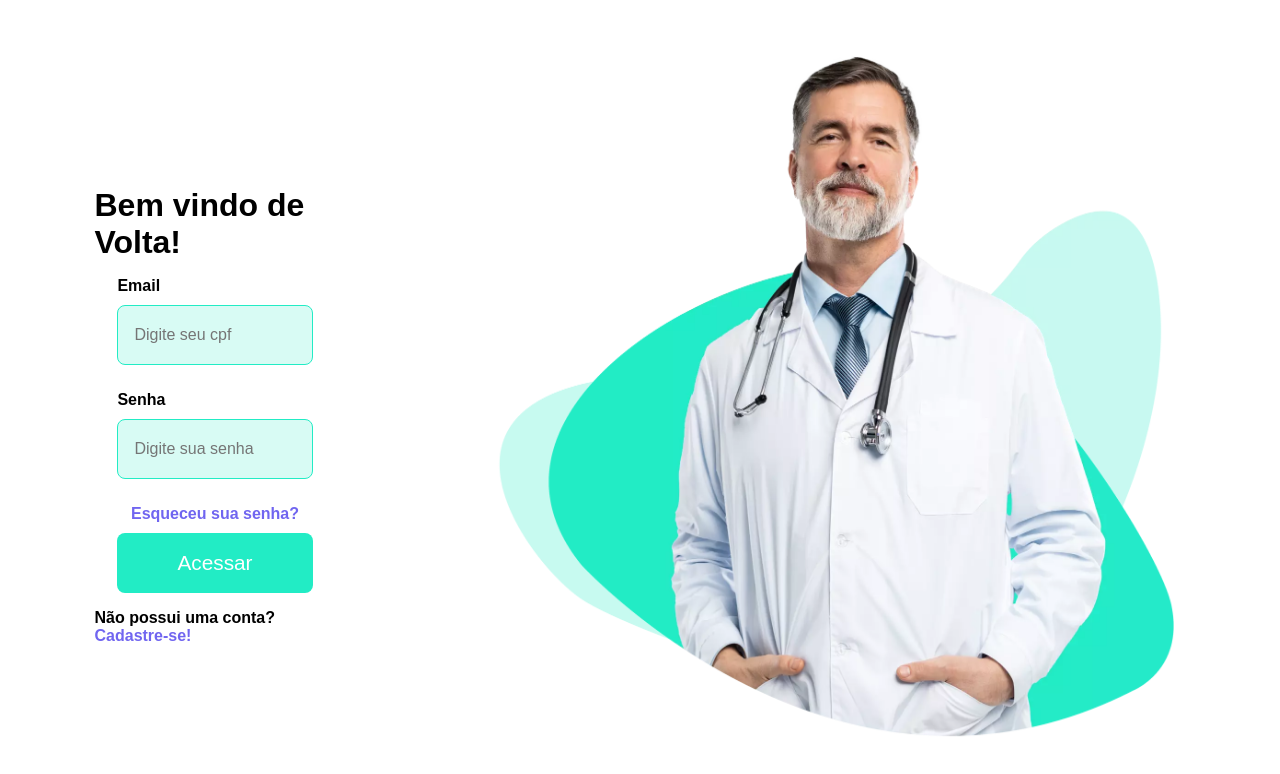
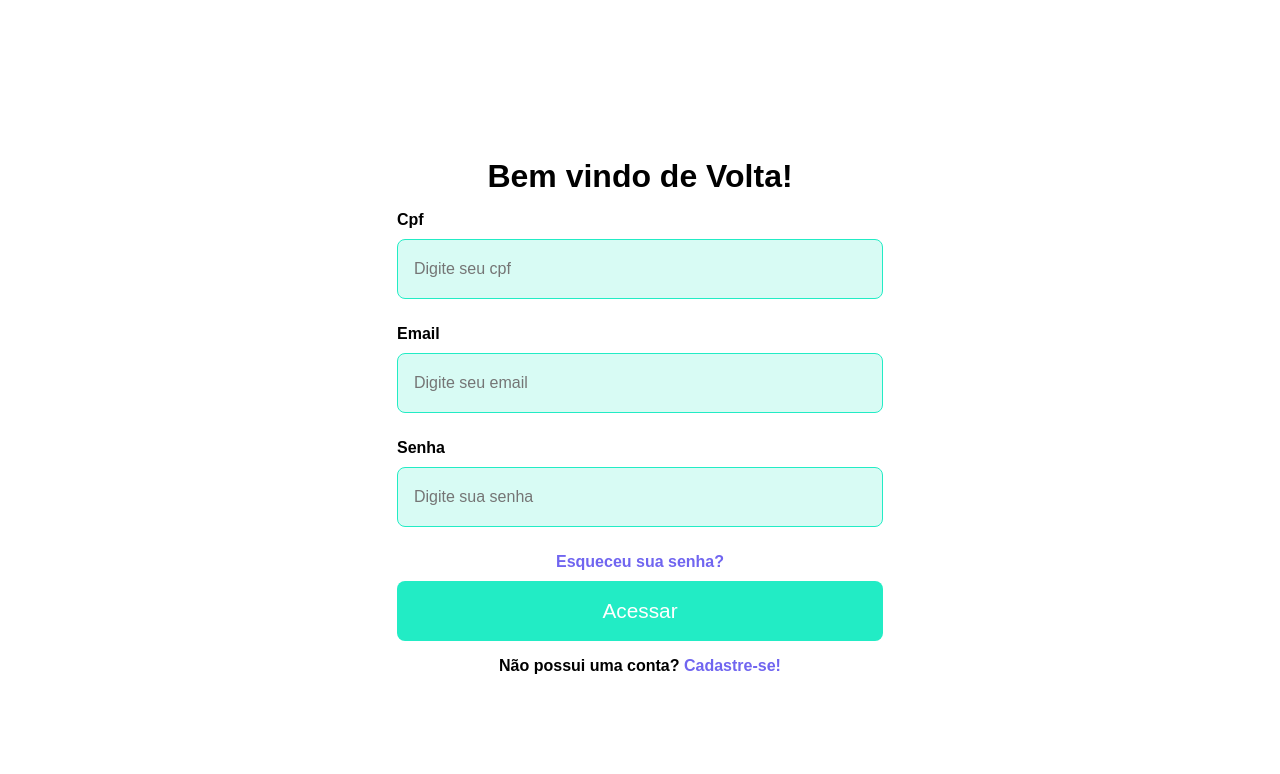
Before and after one commit to rogerrodrigues/teste-nextjs, a Next.js app: page / in a window 1280 px wide. Shown: the top 774 px of the page. Built offline with nearby package versions, Linux system fonts and the light colour scheme.

Commit message:
feat: inclusion of inpur with mascara

```diff
--- a/package.json
+++ b/package.json
@@ -16,6 +16,7 @@
     "react": "^18",
     "react-dom": "^18",
     "react-icons": "^5.0.1",
+    "react-input-mask": "^2.0.4",
     "react-toastify": "^10.0.5",
     "styled-components": "^6.1.8"
   },
@@ -24,6 +25,7 @@
     "@types/node": "^20",
     "@types/react": "^18",
     "@types/react-dom": "^18",
+    "@types/react-input-mask": "^3.0.5",
     "autoprefixer": "^10.0.1",
     "eslint": "^8.57.0",
     "eslint-config-next": "14.1.4",
--- /dev/null
+++ b/src/components/Input/index.tsx
@@ -0,0 +1,37 @@
+import React from "react";
+import InputMask from "react-input-mask";
+import style from "./style.module.css";
+
+interface InputWithMaskProps {
+  mask: string;
+  value: string;
+  placeholder: string;
+  onChange: (event: any) => void;
+  type: string;
+}
+
+export default function InputWithMask({
+  mask,
+  value,
+  onChange,
+  type,
+  ...rest
+}: InputWithMaskProps) {
+  return (
+    <InputMask
+      mask={mask}
+      value={value}
+      onChange={onChange}
+      type={type}
+      className={style.myInput}
+      {...rest}
+    />
+  );
+}
+{
+  /* Exemplos de uso:
+<InputWithMask mask="99/99/9999" placeholder="Data de Nascimento" />
+<InputWithMask mask="999.999.999-99" placeholder="CPF" />
+<InputWithMask mask="(99) 99999-9999" placeholder="Telefone" />
+*/
+}
--- /dev/null
+++ b/src/components/Input/style.module.css
@@ -0,0 +1,11 @@
+.myInput {
+  margin-bottom: 1rem;
+  height: 60px;
+  border: 0;
+  border-radius: 0.5rem;
+  background-color: var(--green-200);
+  color: var(--black);
+  padding: 1rem;
+  border: 1.5px solid var(--green-300);
+  font-weight: 400;
+}
--- a/src/pages/index.tsx
+++ b/src/pages/index.tsx
@@ -6,8 +6,8 @@ import { AuthContext } from "@/contexts/AuthContext";
 import { toast } from "react-toastify";
 import { canSSRGuest } from "@/services/utils/canSSRGuest";
 import Head from "next/head";
-import * as S from './styles'
-
+import * as S from "./styles";
+import InputWithMask from "@/components/Input";
 
 export default function Home() {
   const { singIn } = useContext(AuthContext);
@@ -42,23 +42,33 @@ export default function Home() {
       <Head>
         <title>SynSaude - login</title>
       </Head>
-      <S.Container >
-        <S.LoginContent >
+      <S.Container>
+        <S.LoginContent>
           <h1>Bem vindo de Volta!</h1>
           <S.FormContent onSubmit={handleSingIn}>
             <S.InputContainer>
+              <S.InputLabel>Cpf</S.InputLabel>
+              <InputWithMask
+                mask="999.999.999-99"
+                placeholder="Digite seu cpf"
+                value={cpf}
+                type="text"
+                onChange={(event) => setCpf(event.target.value)}
+              />
+            </S.InputContainer>
 
+            <S.InputContainer>
               <S.InputLabel>Email</S.InputLabel>
               <S.InputContent
-              placeholder="Digite seu cpf"
-              type="text"
+                placeholder="Digite seu email"
+                type="email"
                 value={cpf}
                 onChange={(event) => setCpf(event.target.value)}
               />
             </S.InputContainer>
             <S.InputContainer>
+              <S.InputLabel>Senha</S.InputLabel>
 
-            <S.InputLabel>Senha</S.InputLabel>
               <S.InputContent
                 placeholder="Digite sua senha"
                 type="password"
@@ -66,19 +76,24 @@ export default function Home() {
                 onChange={(event) => setSenha(event.target.value)}
               />
             </S.InputContainer>
-            <S.InputLabel style={{color:'var(--purple-300)'}}>Esqueceu sua senha?</S.InputLabel>
-            <S.ButtonContent type="submit">
-              Acessar
-            </S.ButtonContent>
+            <S.InputLabel style={{ color: "var(--purple-300)" }}>
+              Esqueceu sua senha?
+            </S.InputLabel>
+            <S.ButtonContent type="submit">Acessar</S.ButtonContent>
           </S.FormContent>
-          <div >
+          <div>
             <S.InputLabel> Não possui uma conta?</S.InputLabel>
             <Link href="/singup">
-              <S.InputLabel style={{color:'var(--purple-300)', fontWeight: '700'}}> Cadastre-se!</S.InputLabel>
+              <S.InputLabel
+                style={{ color: "var(--purple-300)", fontWeight: "700" }}
+              >
+                {" "}
+                Cadastre-se!
+              </S.InputLabel>
             </Link>
           </div>
         </S.LoginContent>
-        <Image src={doctorImg} alt="SynSaude" width={690} height={690}/>
+        {/* <Image src={doctorImg} alt="SynSaude" width={690} height={690}/> */}
       </S.Container>
     </>
   );
```
Also changed, not shown: src/pages/singup/index.tsx (+30 -13 lines), 1 other file (tests, documents, lock files or other folders). Lines whose indentation alone changed are shown as unchanged.
